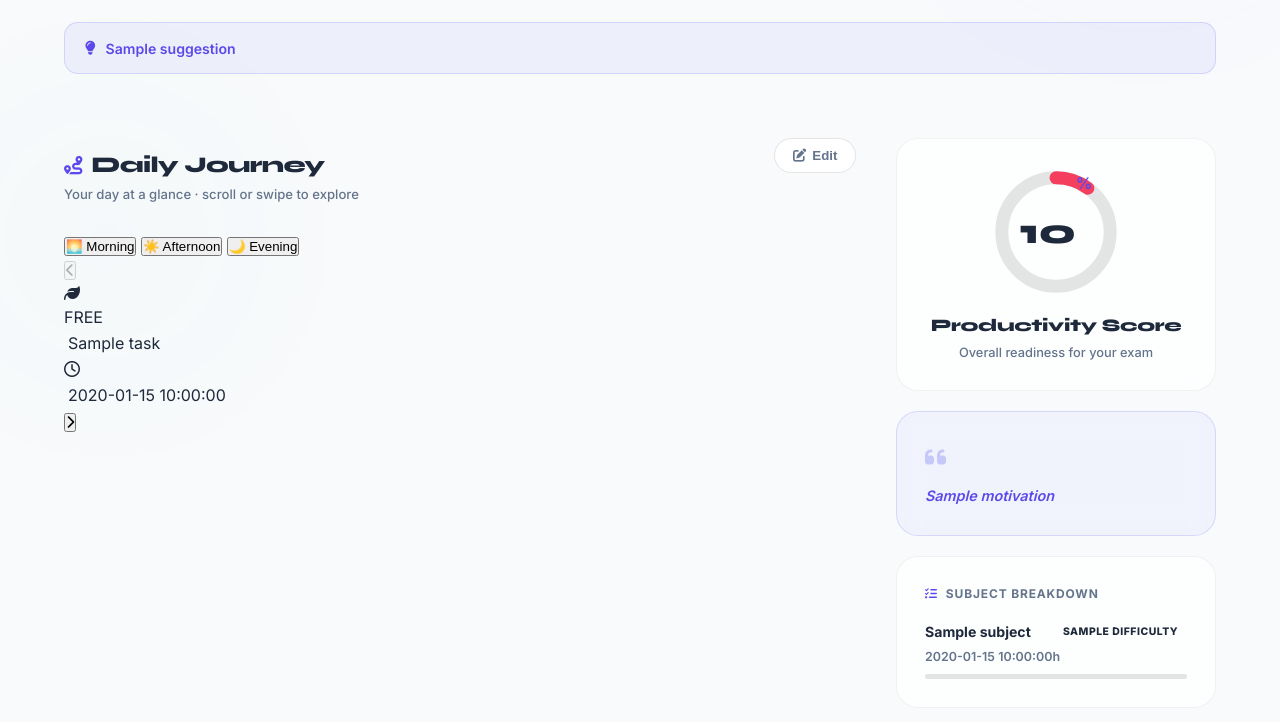
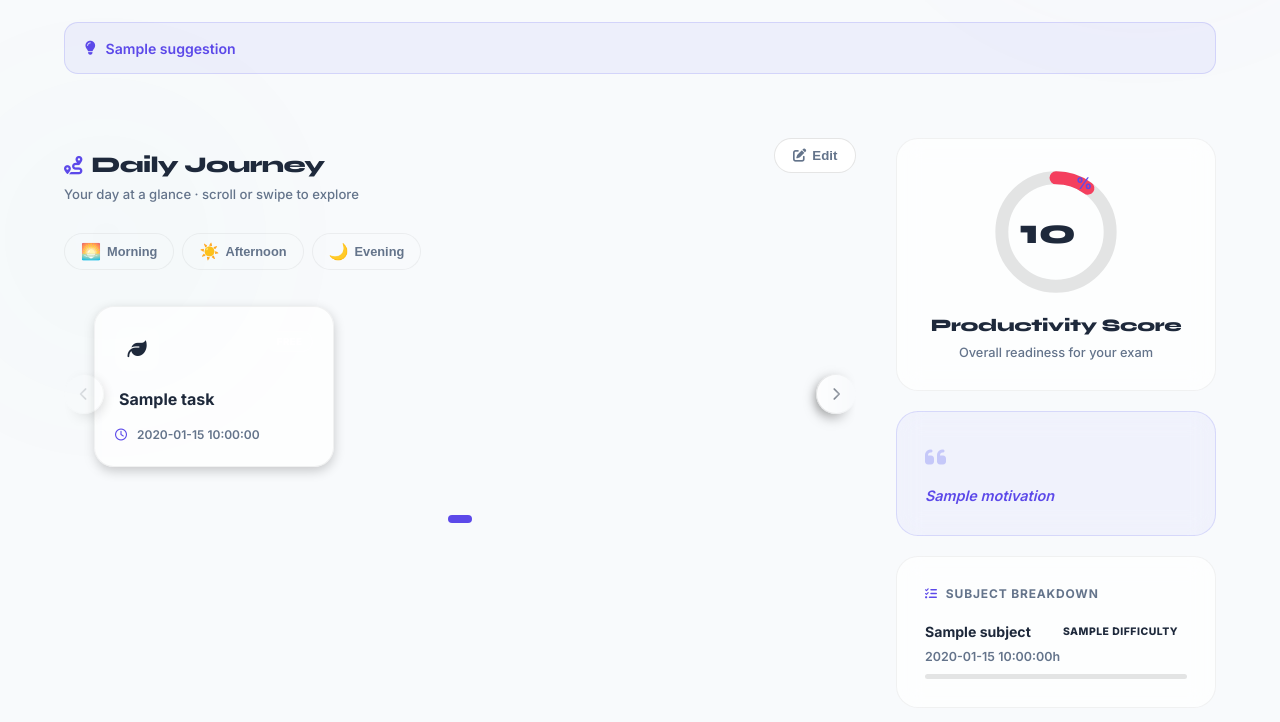
Before and after one commit to muletushar0007/Smart-Study-Planner, a Flask app: template templates/result.html in a window 1280 px wide. Shown: the part 357-1079 px from the top of the page. Run offline with Flask 3, Linux system fonts and the light colour scheme; the template is opened without the code that fills it: most values are stand-ins (such as "Sample title", 1, 10 or a date in 2020).

Commit message:
Fix UI styles for Daily Journey horizontal map layout

```diff
--- a/static/result.css
+++ b/static/result.css
@@ -249,197 +249,253 @@
 .section-title i { color: var(--primary); font-size: 1.15rem; }
 .section-sub { font-size: 0.82rem; color: var(--text-muted); font-weight: 500; }
 
-/* ── Timetable rows ── */
-.timetable-list {
+/* ── Daily Journey Carousel ── */
+.tt-jump-pills {
+    display: flex;
+    gap: 0.5rem;
+    margin-bottom: 1.25rem;
+    flex-wrap: wrap;
+}
+.tt-jump-pill {
+    padding: 0.5rem 1rem;
+    border-radius: 99px;
+    background: rgba(255,255,255,0.05);
+    border: 1px solid var(--border);
+    color: var(--text-muted);
+    font-size: 0.8rem;
+    font-weight: 700;
+    cursor: pointer;
+    transition: all 0.25s ease;
+    display: flex;
+    align-items: center;
+    gap: 6px;
+}
+.tt-jump-pill span { font-size: 1rem; }
+.tt-jump-pill:hover, .tt-jump-pill.active {
+    background: rgba(99,102,241,0.1);
+    border-color: var(--primary);
+    color: var(--primary);
+}
+.tt-jump-pill-now {
+    background: rgba(16,185,129,0.1) !important;
+    border-color: rgba(16,185,129,0.3) !important;
+    color: var(--accent-emerald) !important;
+}
+
+.tt-carousel-wrap {
+    position: relative;
+    display: flex;
+    align-items: center;
+    margin-bottom: 1rem;
+    -webkit-mask-image: linear-gradient(to right, transparent, black 5%, black 95%, transparent);
+    mask-image: linear-gradient(to right, transparent, black 5%, black 95%, transparent);
+}
+
+.tt-arrow {
+    position: absolute;
+    z-index: 5;
+    background: var(--glass-bg);
+    border: 1px solid var(--border-strong);
+    color: var(--text-main);
+    border-radius: 50%;
+    width: 40px; height: 40px;
+    display: flex; align-items: center; justify-content: center;
+    cursor: pointer;
+    box-shadow: 0 4px 12px rgba(0,0,0,0.5);
+    transition: all 0.3s ease;
+}
+.tt-arrow:hover { background: var(--bg-sidebar); border-color: var(--primary); color: var(--primary); transform: scale(1.1); }
+.tt-arrow-left { left: 0; }
+.tt-arrow-right { right: 0; }
+
+.tt-carousel {
+    display: flex;
+    gap: 1.25rem;
+    overflow-x: auto;
+    scroll-behavior: auto;
+    scroll-snap-type: x mandatory;
+    padding: 1rem 30px 2rem 30px;
+    -ms-overflow-style: none;
+    scrollbar-width: none;
+}
+.tt-carousel::-webkit-scrollbar { display: none; }
+
+.tt-card {
+    scroll-snap-align: center;
+    flex-shrink: 0;
+    width: 240px;
+    background: var(--glass-bg);
+    backdrop-filter: blur(12px);
+    border: 1px solid var(--border);
+    border-radius: 20px;
+    padding: 1.25rem;
+    position: relative;
+    transition: all 0.3s cubic-bezier(0.34,1.56,0.64,1);
+    box-shadow: 0 4px 12px rgba(0,0,0,0.2);
     display: flex;
     flex-direction: column;
-    gap: 0.6rem;
+}
+.tt-card:hover {
+    transform: translateY(-8px);
+    box-shadow: 0 12px 24px rgba(0,0,0,0.3);
+    border-color: var(--border-strong);
 }
 
-.tt-row {
+/* Card Glows based on type */
+.tt-card.study { border-bottom: 3px solid var(--primary); }
+.tt-card.rest { border-bottom: 3px solid #10b981; }
+.tt-card.college { border-bottom: 3px solid #f97316; }
+.tt-card.study:hover { box-shadow: 0 12px 24px rgba(99,102,241,0.15); border-color: var(--primary); }
+.tt-card.rest:hover { box-shadow: 0 12px 24px rgba(16,185,129,0.15); border-color: #10b981; }
+.tt-card.college:hover { box-shadow: 0 12px 24px rgba(249,115,22,0.15); border-color: #f97316; }
+
+.tt-card-highlight {
+    animation: cardHighlight 2s ease;
+}
+@keyframes cardHighlight {
+    0%   { background: var(--glass-bg); }
+    20%  { background: rgba(99,102,241,0.2); border-color: var(--primary); transform: translateY(-10px); }
+    100% { background: var(--glass-bg); border-color: var(--border); transform: translateY(0); }
+}
+
+.tt-card-now {
+    border-color: rgba(16,185,129,0.5);
+    background: rgba(16,185,129,0.05);
+}
+
+.tt-card-top {
+    display: flex;
+    justify-content: space-between;
+    align-items: flex-start;
+    margin-bottom: 1rem;
+}
+.tt-card-icon {
+    width: 44px; height: 44px;
+    border-radius: 12px;
+    display: flex; align-items: center; justify-content: center;
+    font-size: 1.2rem;
+    background: rgba(255,255,255,0.05);
+}
+.tt-card.study .tt-card-icon { background: rgba(99,102,241,0.15); color: var(--primary); }
+.tt-card.rest .tt-card-icon { background: rgba(16,185,129,0.15); color: #10b981; }
+.tt-card.college .tt-card-icon { background: rgba(249,115,22,0.15); color: #f97316; }
+
+.tt-card-badge {
+    font-size: 0.6rem;
+    font-weight: 800;
+    letter-spacing: 0.05em;
+    padding: 0.25rem 0.6rem;
+    border-radius: 99px;
+    text-transform: uppercase;
+}
+.badge-study   { background: rgba(99,102,241,0.15); color: var(--primary); border: 1px solid rgba(99,102,241,0.3); }
+.badge-college { background: rgba(249,115,22,0.15); color: #f97316; border: 1px solid rgba(249,115,22,0.3); }
+.badge-sleep   { background: rgba(16,185,129,0.15); color: #10b981; border: 1px solid rgba(16,185,129,0.3); }
+.badge-rest    { background: rgba(100,116,139,0.15); color: var(--text-muted); border: 1px solid rgba(100,116,139,0.3); }
+.badge-free    { background: rgba(255,255,255,0.1); color: #fff; border: 1px solid rgba(255,255,255,0.2); }
+
+.tt-card-body {
+    flex-grow: 1;
+    margin-bottom: 0.8rem;
+}
+.tt-card-task {
+    font-size: 1rem;
+    font-weight: 700;
+    color: var(--text-main);
+    line-height: 1.3;
+}
+
+.tt-card-foot {
     display: flex;
     align-items: center;
-    gap: 1rem;
-    padding: 1rem 1.25rem;
+    gap: 6px;
+    color: var(--text-muted);
+    font-size: 0.75rem;
+    font-weight: 600;
+}
+.tt-card-foot i { color: var(--primary); }
+
+.tt-now-indicator {
+    position: absolute;
+    top: -10px; right: -10px;
     background: var(--bg-sidebar);
-    border: 1px solid var(--border);
-    border-radius: 16px;
-    transition: all 0.3s cubic-bezier(0.19,1,0.22,1);
-    position: relative;
-    overflow: hidden;
+    border: 1px solid rgba(16,185,129,0.3);
+    color: #10b981;
+    font-size: 0.65rem;
+    font-weight: 800;
+    padding: 0.2rem 0.6rem;
+    border-radius: 99px;
+    display: flex; align-items: center; gap: 4px;
+    box-shadow: 0 4px 12px rgba(0,0,0,0.3);
+    z-index: 10;
 }
-.tt-row:hover {
-    border-color: var(--border-strong);
-    transform: translateX(4px);
-    box-shadow: 0 4px 16px rgba(0,0,0,0.06);
+.now-pulse-dot {
+    width: 6px; height: 6px; border-radius: 50%;
+    background: #10b981;
+    box-shadow: 0 0 6px #10b981;
+    animation: dotPulse 1.5s infinite;
 }
 
-/* Left accent stripe by type */
-.tt-type-bar {
-    position: absolute;
-    left: 0; top: 0; bottom: 0;
-    width: 4px;
-    border-radius: 4px 0 0 4px;
-    background: var(--border-strong);
-    transition: background 0.3s;
-}
-.tt-row.study   .tt-type-bar { background: var(--primary); }
-.tt-row.college .tt-type-bar { background: #f97316; }
-.tt-row.rest    .tt-type-bar { background: #10b981; }
-
-/* Icon */
-.tt-icon {
-    width: 38px; height: 38px;
-    border-radius: 10px;
-    display: flex;
-    align-items: center;
-    justify-content: center;
-    font-size: 0.95rem;
-    flex-shrink: 0;
-    transition: transform 0.25s ease;
-}
-.tt-row:hover .tt-icon { transform: scale(1.1); }
-.tt-row.study   .tt-icon { background: rgba(99,102,241,0.1);  color: var(--primary); }
-.tt-row.college .tt-icon { background: rgba(249,115,22,0.1);  color: #f97316; }
-.tt-row.rest    .tt-icon { background: rgba(16,185,129,0.1);  color: #10b981; }
-
-/* Content */
-.tt-content { flex: 1; min-width: 0; }
-.tt-time {
-    font-size: 0.7rem;
-    font-weight: 800;
-    text-transform: uppercase;
-    letter-spacing: 0.06em;
-    color: var(--text-muted);
-    margin-bottom: 0.18rem;
-}
-.tt-task {
-    font-size: 0.98rem;
-    font-weight: 700;
-    color: var(--text-main);
-    white-space: nowrap;
-    overflow: hidden;
-    text-overflow: ellipsis;
-}
-
-/* Badges */
-.tt-badge-wrap { flex-shrink: 0; }
-.tt-badge {
-    font-size: 0.65rem;
-    font-weight: 800;
-    letter-spacing: 0.06em;
-    text-transform: uppercase;
-    padding: 0.25rem 0.7rem;
-    border-radius: 99px;
-}
-.badge-study   { background: rgba(99,102,241,0.12); color: var(--primary); }
-.badge-college { background: rgba(249,115,22,0.12); color: #f97316; }
-.badge-sleep   { background: rgba(16,185,129,0.12); color: #10b981; }
-.badge-rest    { background: rgba(100,116,139,0.1); color: var(--text-muted); }
-
-/* Edit mode */
+/* Edit Mode */
 .tt-edit-actions {
     display: none;
-    gap: 6px;
-    flex-shrink: 0;
+    gap: 8px;
+    margin-top: 1rem;
+    justify-content: flex-end;
 }
-.timetable-list.edit-mode .tt-edit-actions { display: flex; }
-.timetable-list.edit-mode .tt-row {
-    cursor: grab;
-    border-style: dashed;
+.tt-carousel.edit-mode .tt-edit-actions { display: flex; }
+.tt-carousel.edit-mode .tt-card { border-style: dashed; cursor: grab; }
+.tt-carousel.edit-mode .tt-card-task,
+.tt-carousel.edit-mode .tt-card-time {
+    background: rgba(255,255,255,0.05);
+    border: 1px dashed var(--border-strong);
+    border-radius: 6px;
+    padding: 4px;
 }
-.timetable-list.edit-mode .tt-task,
-.timetable-list.edit-mode .tt-time {
-    background: rgba(99,102,241,0.04);
-    border-radius: 4px;
-    padding: 2px 4px;
+.tt-carousel.edit-mode .tt-card-task:focus,
+.tt-carousel.edit-mode .tt-card-time:focus {
+    background: var(--glass-bg);
+    border-color: var(--primary);
     outline: none;
 }
-.timetable-list.edit-mode .tt-task:focus,
-.timetable-list.edit-mode .tt-time:focus {
-    box-shadow: 0 0 0 2px var(--primary);
-    background: var(--input-bg);
+.action-btn {
+    width: 32px; height: 32px; border-radius: 8px; border: none;
+    display: flex; align-items: center; justify-content: center;
+    cursor: pointer; transition: all 0.2s;
 }
+.action-btn.delete { background: rgba(244,63,94,0.15); color: #f43f5e; }
+.action-btn.delete:hover { background: rgba(244,63,94,0.3); transform: scale(1.1); }
 
-.action-btn.delete {
-    width: 32px; height: 32px;
-    border-radius: 8px;
-    border: none;
-    background: rgba(244,63,94,0.1);
-    color: #f43f5e;
-    display: flex;
-    align-items: center;
-    justify-content: center;
-    cursor: pointer;
-    transition: all 0.2s ease;
+/* Progress Track */
+.tt-progress-track {
+    display: flex; justify-content: center; gap: 6px; margin-bottom: 2rem;
 }
-.action-btn.delete:hover { background: rgba(244,63,94,0.2); transform: scale(1.1); }
+.tt-progress-dot {
+    width: 8px; height: 8px; border-radius: 50%;
+    background: var(--border-strong);
+    cursor: pointer; transition: all 0.3s;
+}
+.tt-progress-dot.active { width: 24px; border-radius: 99px; background: var(--primary); }
 
-/* Add task button */
-.add-task-container {
-    margin-top: 1rem;
-    justify-content: center;
+/* Add custom task */
+.add-task-container { display: flex; justify-content: center; margin-bottom: 2rem; }
+.add-task-btn {
+    background: rgba(99,102,241,0.1); border: 1px dashed var(--primary);
+    color: var(--primary); padding: 0.75rem 1.5rem; border-radius: 99px; font-weight: 700;
+    cursor: pointer; display: flex; align-items: center; gap: 8px; transition: all 0.2s;
 }
-.add-task-btn {
-    display: flex;
-    align-items: center;
-    gap: 8px;
-    padding: 0.75rem 1.5rem;
-    border-radius: 99px;
-    border: 1.5px dashed var(--border-strong);
-    background: transparent;
-    color: var(--primary);
-    font-weight: 700;
-    font-size: 0.88rem;
-    cursor: pointer;
-    transition: all 0.25s ease;
-}
-.add-task-btn:hover {
-    background: rgba(99,102,241,0.06);
-    border-color: var(--primary);
-    transform: translateY(-2px);
-}
-
-/* Sortable */
-.sortable-ghost   { opacity: 0.35; background: rgba(99,102,241,0.08) !important; }
-.sortable-chosen  { border-color: var(--primary) !important; }
+.add-task-btn:hover { background: rgba(99,102,241,0.2); transform: translateY(-2px); }
 
 /* Edit controls */
 .edit-controls { display: flex; gap: 0.75rem; }
-.result-edit-btn {
-    display: inline-flex;
-    align-items: center;
-    gap: 6px;
-    padding: 0.55rem 1.1rem;
-    border-radius: 99px;
-    border: 1.5px solid var(--border-strong);
-    background: var(--bg-sidebar);
-    color: var(--text-muted);
-    font-size: 0.83rem;
-    font-weight: 700;
-    cursor: pointer;
-    transition: all 0.25s ease;
+.result-edit-btn, .result-save-btn {
+    display: inline-flex; align-items: center; gap: 6px;
+    padding: 0.55rem 1.1rem; border-radius: 99px; font-size: 0.83rem; font-weight: 700;
+    cursor: pointer; transition: all 0.25s ease;
 }
-.result-edit-btn:hover, .result-edit-btn.active {
-    border-color: var(--primary);
-    color: var(--primary);
-    background: rgba(99,102,241,0.06);
-}
-.result-save-btn {
-    display: inline-flex;
-    align-items: center;
-    gap: 6px;
-    padding: 0.55rem 1.2rem;
-    border-radius: 99px;
-    border: none;
-    background: var(--primary);
-    color: white;
-    font-size: 0.83rem;
-    font-weight: 700;
-    cursor: pointer;
-    transition: all 0.25s ease;
-    box-shadow: 0 4px 12px rgba(99,102,241,0.3);
-}
+.result-edit-btn { background: var(--bg-sidebar); border: 1.5px solid var(--border-strong); color: var(--text-muted); }
+.result-edit-btn:hover, .result-edit-btn.active { border-color: var(--primary); color: var(--primary); background: rgba(99,102,241,0.06); }
+.result-save-btn { background: var(--primary); border: none; color: white; box-shadow: 0 4px 12px rgba(99,102,241,0.3); }
 .result-save-btn:hover { filter: brightness(1.1); transform: translateY(-1px); }
 
 /* ────────────────────────
```
